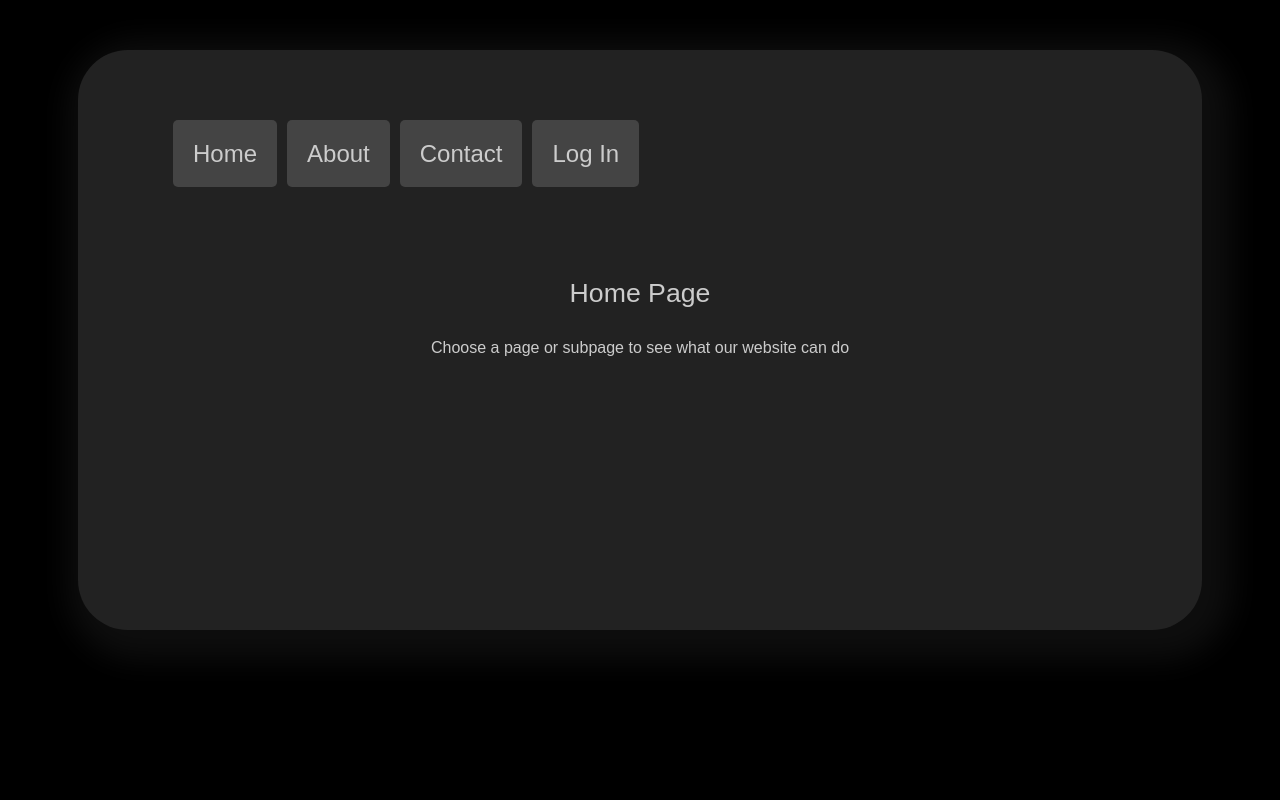
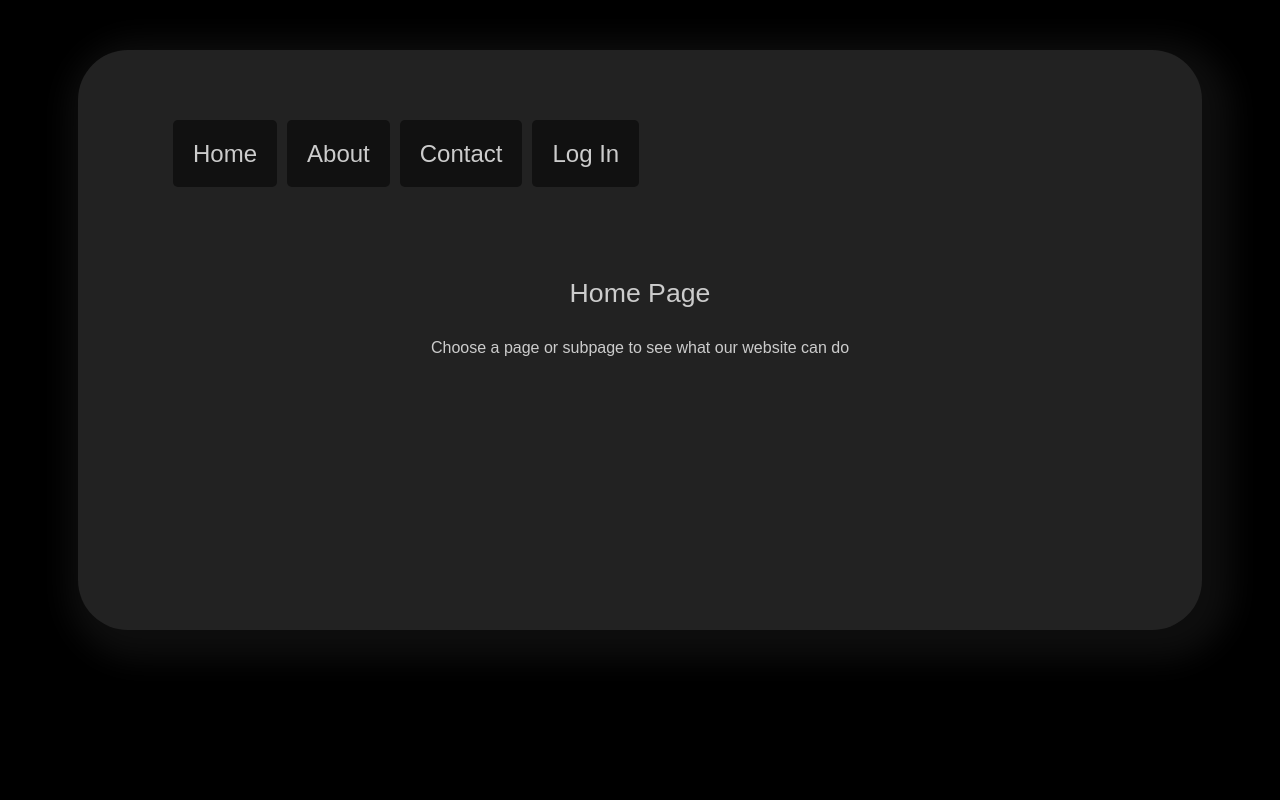
Before and after one commit to Xlayton/be-content-with-your-content, a PHP site: page / in a window 1280 px wide. Run offline with PHP 8.4, Linux system fonts and the light colour scheme; data comes from the database, SQL or seed files in the repository.

Commit message:
updated styling

```diff
--- a/style.css
+++ b/style.css
@@ -5,24 +5,28 @@
     --dark-hover: #444;
     --dark-shadow: #3334;
     --dark-image: black;
+    --dark-button: #111;
 
     --light-background: #ccc;
     --light-foreground: #222;
     --light-hover: #aaa;
     --light-shadow: #ccc4;
     --light-image: url('./images/grey.jpg');
+    --light-button: #bbb;
 
     --pink-background: #ff94ca;
     --pink-foreground: #71ff64;
     --pink-hover: #ffb6ec;
     --pink-shadow: #804d6e44;
     --pink-image: url('./images/stick.gif');
+    --pink-button: #ee83b9;
 
     --background-color: var(--dark-background);
     --foreground-color: var(--dark-foreground);
     --hover: var(--dark-hover);
     --shadow: var(--dark-shadow);
     --image: var(--dark-image);
+    --button-color: var(--dark-button);
 }
 
 
@@ -78,7 +82,7 @@ footer {
     padding: 0;
     font-size: 18pt;
     border-style: none;
-    background: var(--background-color);
+    background: var(--button-color);
     color: var(--foreground-color);
     padding: 20px;
     margin: 5px;
@@ -86,13 +90,14 @@ footer {
 }
 
 /* Hover on save button */
-.nav-link, .button:hover {
+.nav-link:hover, .button:hover {
     background-color: var(--hover);
     cursor: pointer;
 }
 
 /* Text area for the user content */
-textarea {
+textarea, input {
+    margin: 5px;
     background-color: var(--background-color);
     color: var(--foreground-color);
     font-size: 20pt;
```
